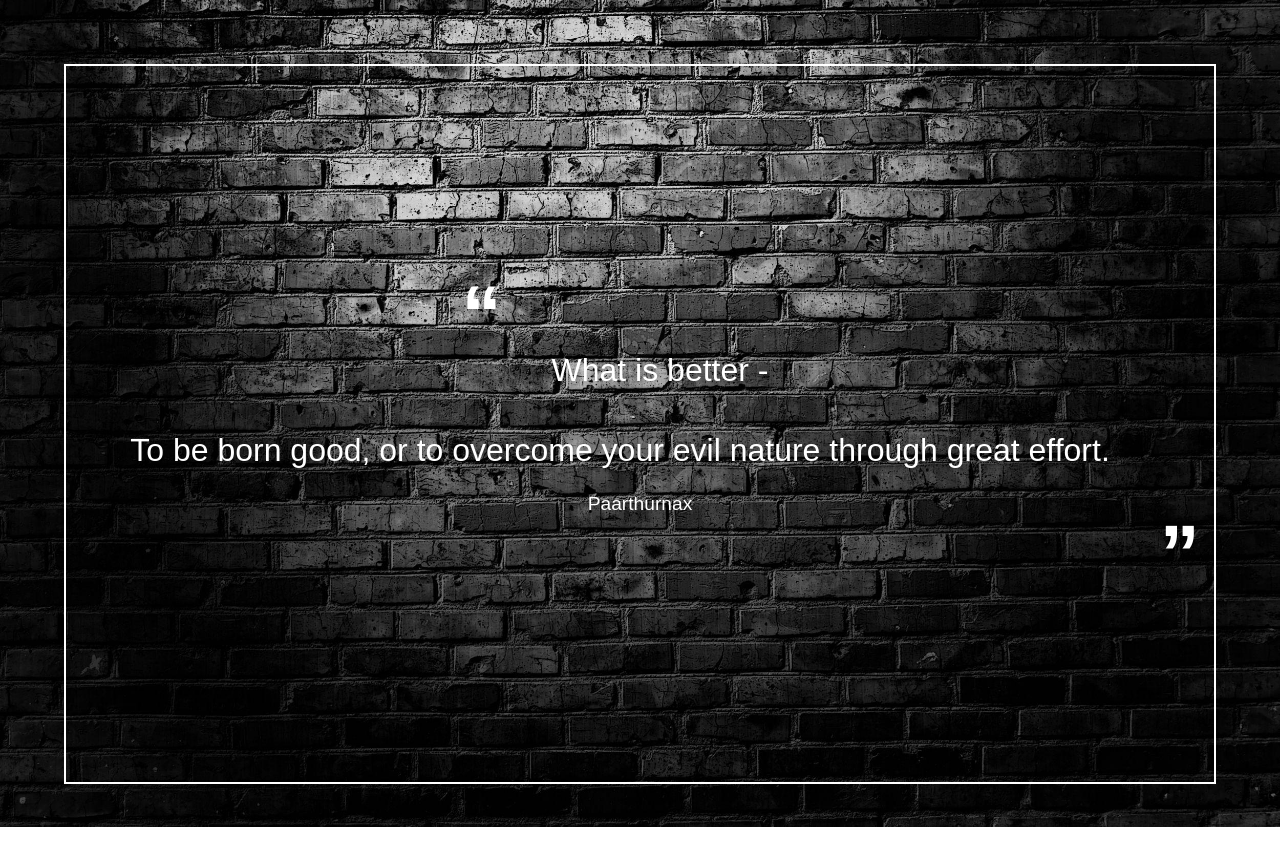
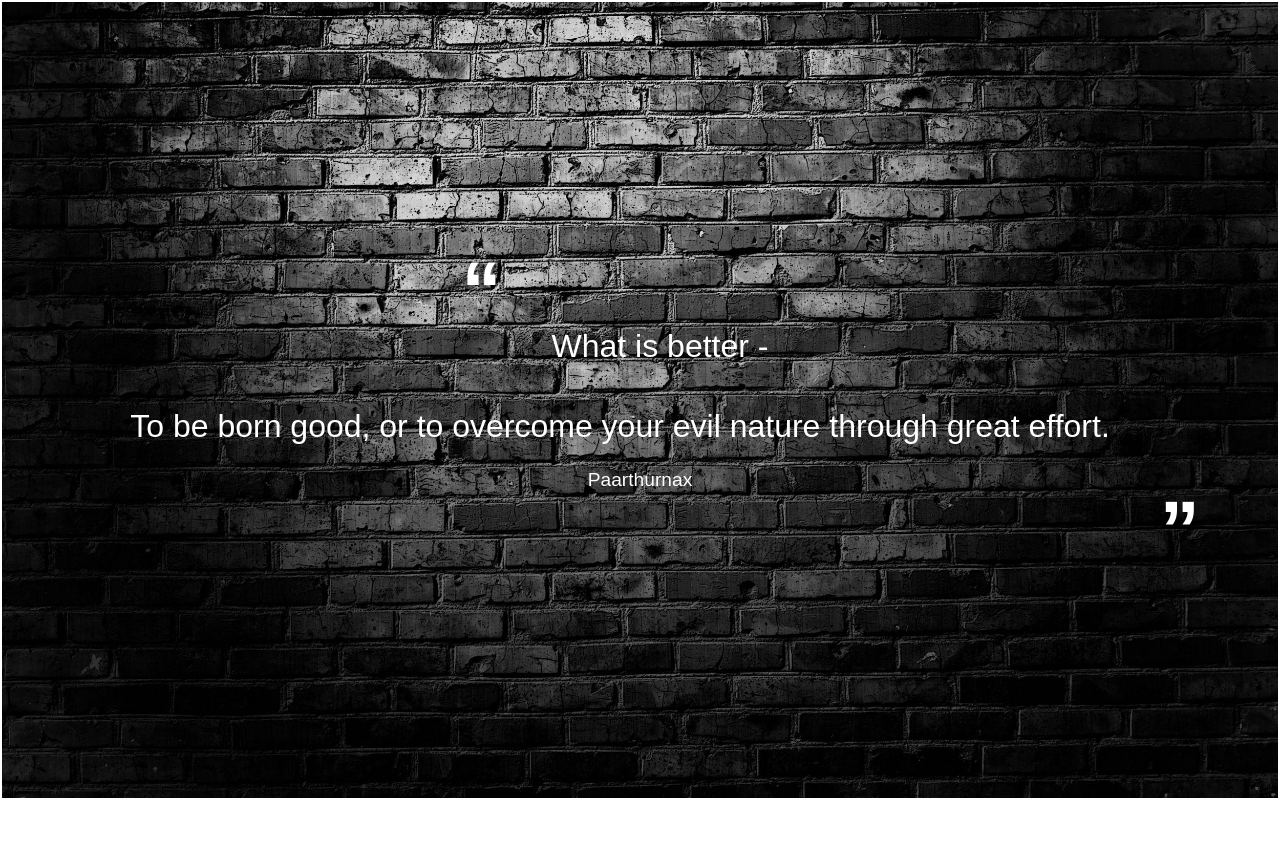
Before and after one commit to 3DMystic/the-quote-card-express, a website: page index.html in a window 1280 px wide. After the commit the page ends 800 px from the top, so only its background shows below. Drawn offline with Linux system fonts and the light colour scheme.

Commit message:
added script tag to html

```diff
--- a/index.html
+++ b/index.html
@@ -16,5 +16,6 @@
             <p id="author" class="author-text">Paarthurnax</p>
         </article>
     </main>
+    <script src="./js/index.js"></script>
 </body>
 </html>
--- a/public/js/css/style.css
+++ b/public/js/css/style.css
@@ -1,24 +1,24 @@
 body {
-    background: url('/brickwall.jpg');
+    background-image: url('/brickwall.jpg');
     background-size: cover;
     background-position: center;
     background-repeat: no-repeat;
-    min-height: 100vh;
-    min-width: 100vw;
+    min-height: 100%;
+    min-width: 100%;
 }
 
 .main {
     display: flex;
     align-items: center;
     justify-content: center;
-    border: 2px solid #ffffff;
-    margin: 5% 5%;
-    padding: 20px;
+    border: 2px solid #ffffff; ;
     color: #ffffff;
-    height: 90vh;
-    width: 90vw;
+    height: 100vh;
+    width: 100vw;
     text-align: center;
 }
+
+
 
 .quote-text {
     flex-wrap: wrap;
```
